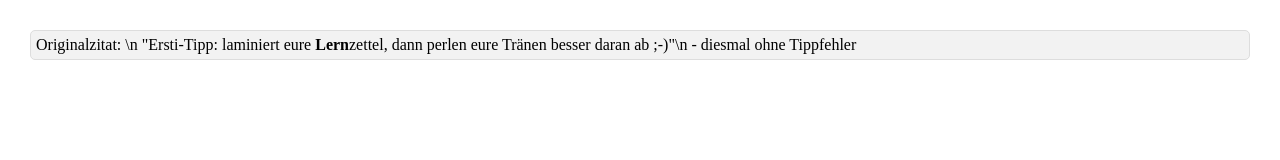
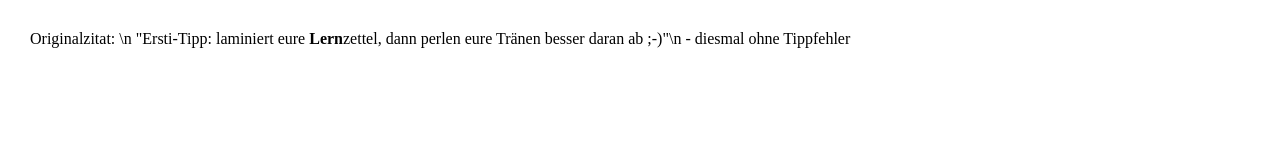
Before and after one commit to ArneCode/kommentare-abi, a plain HTML site: page index.html in a window 1280 px wide. Drawn offline with Linux system fonts and the light colour scheme.

Commit message:
Update index.html

```diff
--- a/index.html
+++ b/index.html
@@ -10,7 +10,7 @@
   </head>
   <body>
     <h2 id="title"></h2>
-    <div class="comment">
+    <div >
       Originalzitat: \n
       "Ersti-Tipp: laminiert eure <b>Lern</b>zettel, dann perlen eure Tränen besser daran ab ;-)"\n
       - diesmal ohne Tippfehler
```
